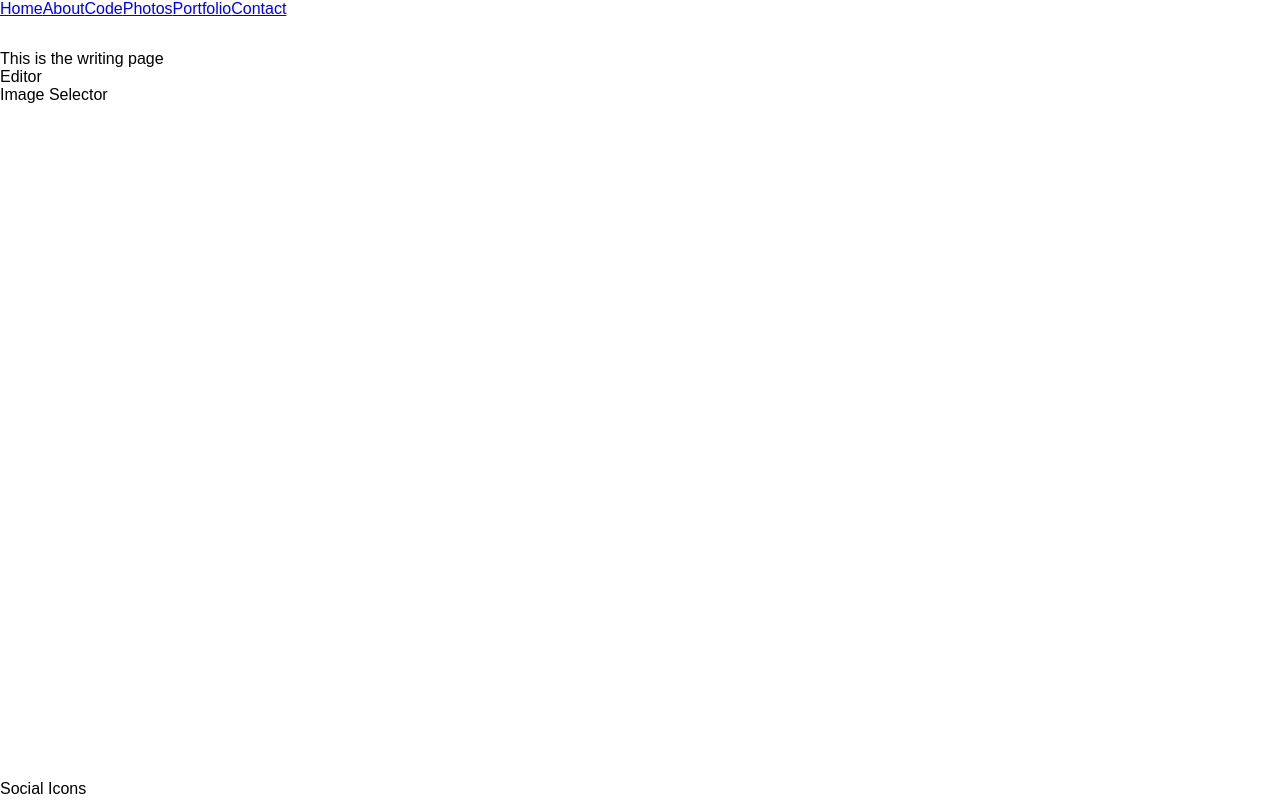
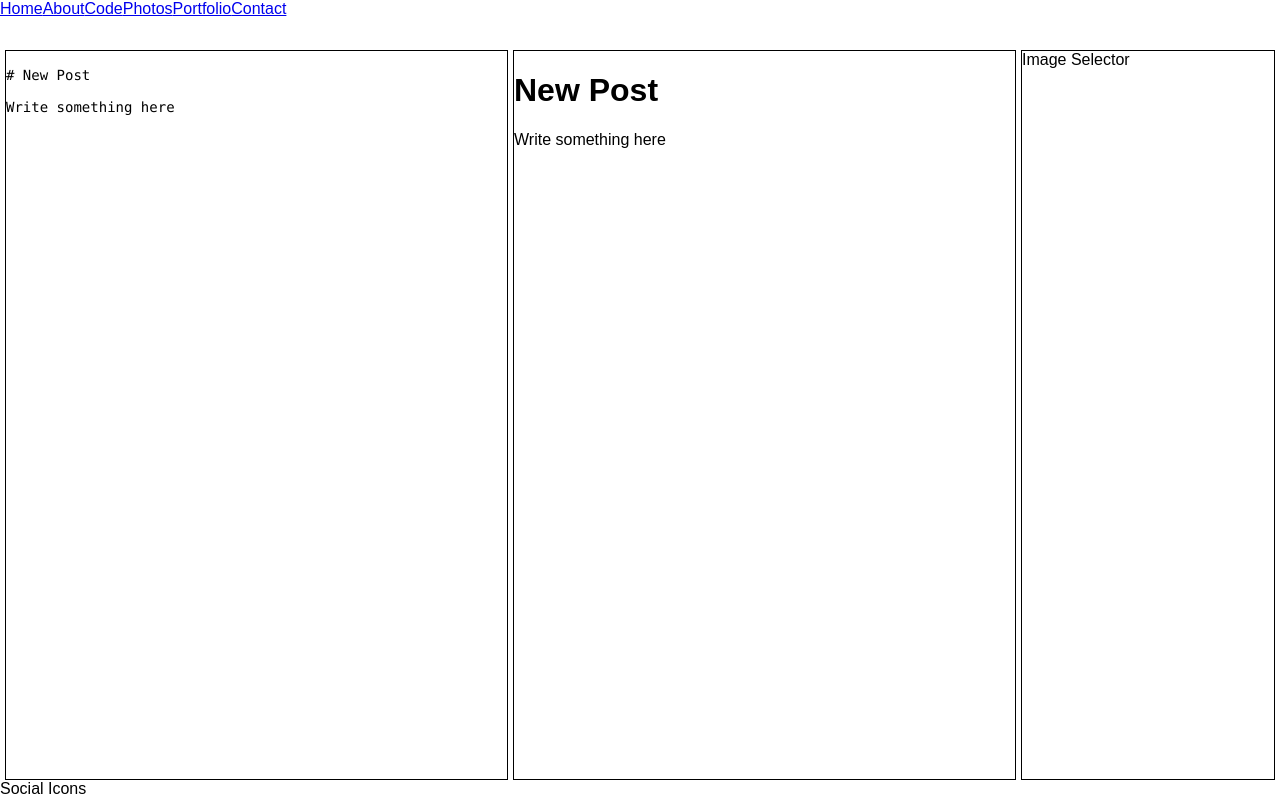
Before and after one commit to emptyport/personal_website, a React (Create React App) app in the folder client/: page /write in a window 1280 px wide. Built offline with nearby package versions, Linux system fonts and the light colour scheme.

Commit message:
basic markdown editor and viewer setup

```diff
--- a/client/package.json
+++ b/client/package.json
@@ -3,6 +3,7 @@
   "version": "0.1.0",
   "license": "MIT",
   "dependencies": {
+    "marked": "^0.6.1",
     "react": "^16.7.0",
     "react-dom": "^16.7.0",
     "react-lazy-load": "^3.0.13",
--- a/client/src/components/Editor.js
+++ b/client/src/components/Editor.js
@@ -5,14 +5,23 @@ class Editor extends Component {
     super(props);
 
     this.state = {
-      text: ''
+      text: props.text
     }
+
+    this.handleTextChange = this.handleTextChange.bind(this);
+  }
+
+  handleTextChange = (event) => {
+    this.setState({
+      text: event.target.value
+    });
+    this.props.textCallback(event.target.value);
   }
 
   render() {
     return (
-      <div>
-        Editor
+      <div className="writer-item">
+        <textarea id="editor" value={this.state.text} onChange={this.handleTextChange} autoFocus></textarea>
       </div>
     )
   }
--- a/client/src/components/ImageSelector.js
+++ b/client/src/components/ImageSelector.js
@@ -3,7 +3,9 @@ import React, { Component } from 'react';
 class ImageSelector extends Component {
   render() {
     return (
-      <div>Image Selector</div>
+      <div className="writer-item">
+        Image Selector
+      </div>
     )
   }
 }
--- /dev/null
+++ b/client/src/components/Viewer.js
@@ -0,0 +1,22 @@
+import React, { Component } from 'react';
+import marked from 'marked';
+
+class Viewer extends Component {
+  constructor(props) {
+    super(props);
+
+    this.convertMarkdown = this.convertMarkdown.bind(this);
+  }
+
+  convertMarkdown = () => {
+    return {__html: marked(this.props.text)}
+  }
+
+  render() {
+    return (
+      <div className="writer-item" dangerouslySetInnerHTML={this.convertMarkdown()} />
+    )
+  }
+}
+
+export default Viewer;
--- a/client/src/pages/Write.js
+++ b/client/src/pages/Write.js
@@ -1,14 +1,41 @@
 import React, { Component } from 'react';
 import Editor from '../components/Editor';
+import Viewer from '../components/Viewer';
 import ImageSelector from '../components/ImageSelector';
+
+import '../styles/Write.css';
 
 class Write extends Component {
 
+  constructor() {
+    super();
+
+    let initialText =
+`
+# New Post
+
+Write something here
+`
+    ;
+
+    this.state = {
+      text: initialText
+    }
+
+    this.handleTextChange = this.handleTextChange.bind(this);
+  }
+
+  handleTextChange = (text) => {
+    this.setState({
+      text: text
+    });
+  }
+
   render() {
     return (
-      <div>
-        This is the writing page
-        <Editor />
+      <div className="blog-writer">
+        <Editor text={this.state.text} textCallback={this.handleTextChange} />
+        <Viewer text={this.state.text} />
         <ImageSelector />
       </div>
     )
--- /dev/null
+++ b/client/src/styles/Write.css
@@ -0,0 +1,26 @@
+.blog-writer {
+    display: grid;
+    grid-template-columns: 1fr 1fr 20%;
+    grid-column-gap: 5px;
+    height: 100%;
+    margin: 0px 5px 0px 5px;
+}
+
+#editor {
+    width: 100%;
+    height: 100%;
+    border: 0px;
+    padding: 0px;
+    outline: none;
+    resize: none;
+    font-size: 14px;
+    font-family: "Lucida Console", Monaco, monospace;
+}
+
+.writer-item {
+    border: 1px solid black;
+}
+
+.writer-item img {
+    width: 100%;
+}
```
Also changed, not shown: 1 other file (tests, documents, lock files or other folders).
